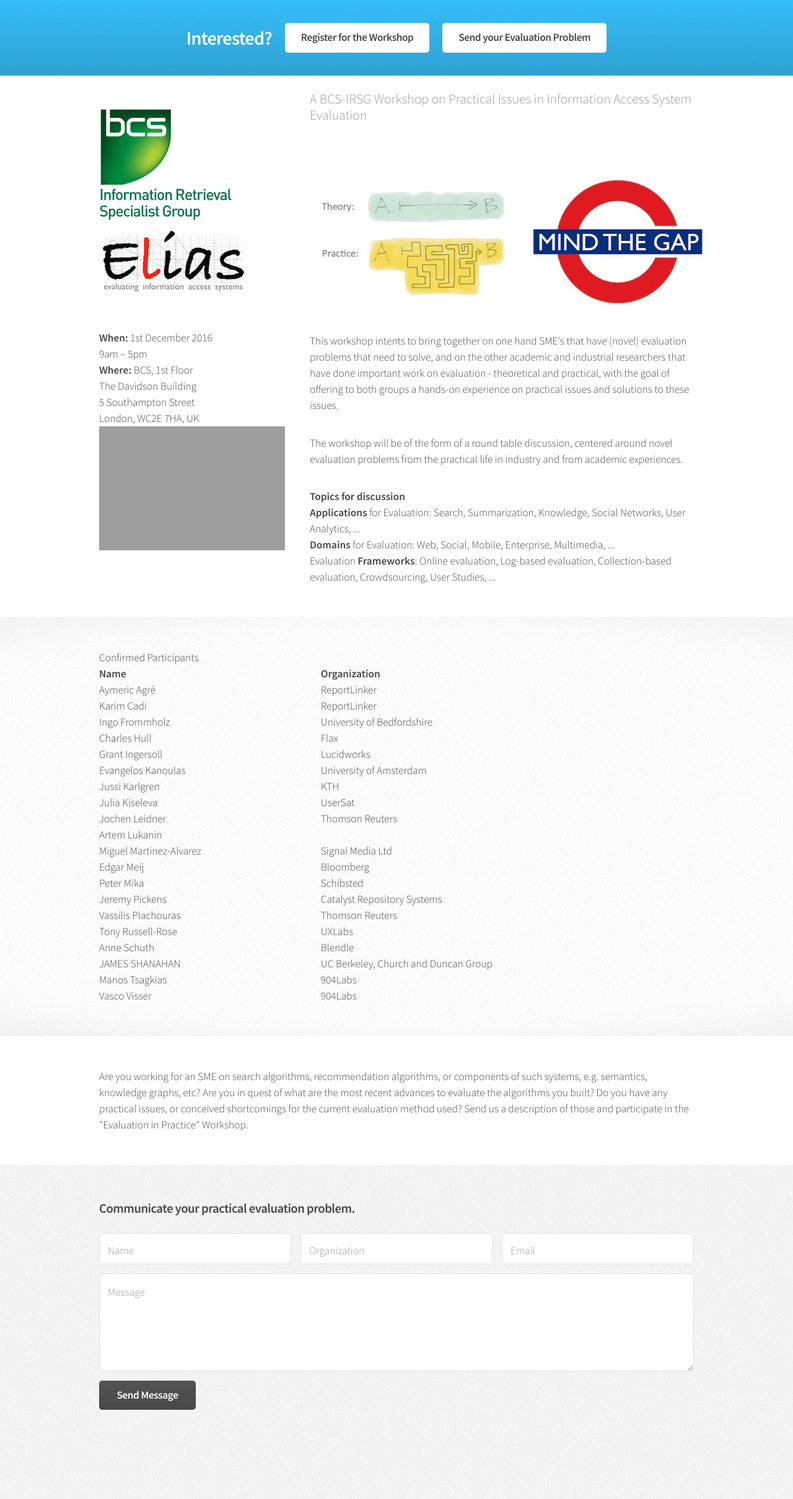
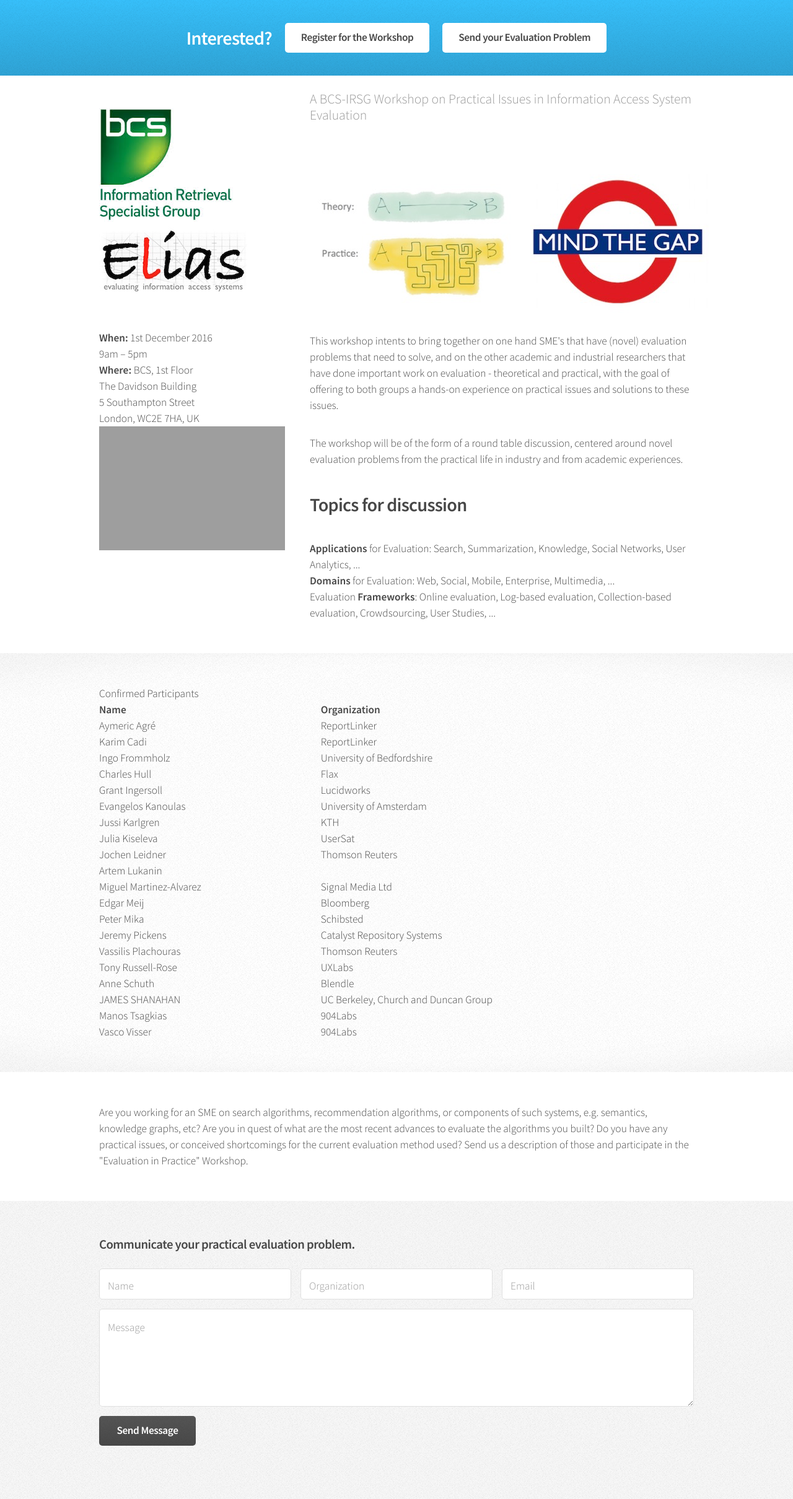
Before and after one commit to ekanou/RealEval, a Jekyll site: the page built from index.html, in a window 1280 px wide. Shown: the whole page at 62% size. Built offline with Jekyll 4.4.1, drawn with Linux system fonts in a browser that asks for light colours; the list of posts is cut into pages by our own code; before the commit the page ends 2362 px from its top, so only the background shows below that; grey boxes are pictures that could not be loaded.

```diff
--- a/index.html
+++ b/index.html
@@ -36,7 +36,7 @@ layout: default
 								<p>The workshop will be of the form of a round table discussion, centered around novel evaluation problems from the practical life in industry and from academic experiences.</p>
 
 								<div id="Topics">
-									<strong> Topics for discussion </strong>
+									<h2> Topics for discussion </h2>
 									<ul>
 										<li><strong>Applications</strong> for Evaluation: Search, Summarization, Knowledge, Social Networks, User Analytics, ...</li>
 										<li><strong>Domains</strong> for Evaluation: Web, Social, Mobile, Enterprise, Multimedia, ...</li>
```
